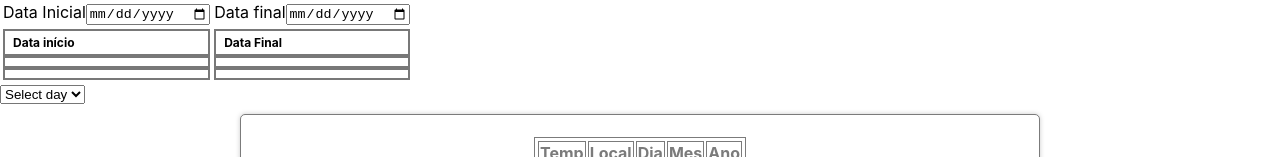
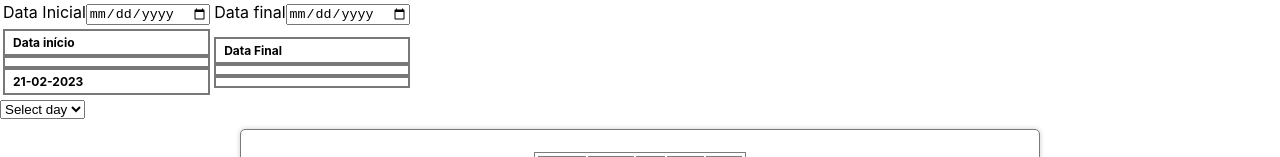
Before and after one commit to CDBIOT/iot_aws, a React (Create React App) app: page /Graphics in a window 1280 px wide. Shown: the part 795-952 px from the top of the page. Built offline with nearby package versions, Linux system fonts and the light colour scheme; no server answers; the HTML template or start-up script is replaced by a standard one.

Commit message:
startdate

```diff
--- a/src/Components/mqttReact.js
+++ b/src/Components/mqttReact.js
@@ -3,7 +3,7 @@ import mqtt from "mqtt"
 import styles from "../styles/Graphics.module.css"
 import React, { useState , useEffect } from "react"
 import {Connector} from "mqtt-react-hooks"
-import { Buffer } from "buffer"
+
 
 function Mqtt(){
   const topic = 'Sala';
--- a/src/Components/pages/Graphics.js
+++ b/src/Components/pages/Graphics.js
@@ -21,9 +21,9 @@ function Graphics(){
 
 const dias =temps.map((t, i) =>{return temps.indexOf(t.dia)===i})
 
-// startDate = moment(req.body.startDate).format(
-//    "YYYY-MM-DDT00:mm:ss.SSSZ"
-//  );
+ const startDate = moment(initDate).format(
+    "DD-MM-YYYY"
+  );
 
 //  finalDate = moment(req.body.finalDate).format(
 //    "YYYY-MM-DDT23:59:ss.SSSZ"
@@ -78,7 +78,7 @@ return (
 </tr>
 <tr>
     <td>
-        <h2>Data início</h2><h2 value = {initDate}  size="6" /><h2 for="finalDate" className="form-label">{initDate}</h2></td>
+        <h2>Data início</h2><h2 value = {startDate}  size="6" /><h2 for="initDate" className="form-label">{startDate}</h2></td>
     <td>
         <h2>Data Final</h2><h2  value = {finalDate}  size="6" /> <h2 for="finalDate" className="form-label">{finalDate} </h2>
     </td>
```
